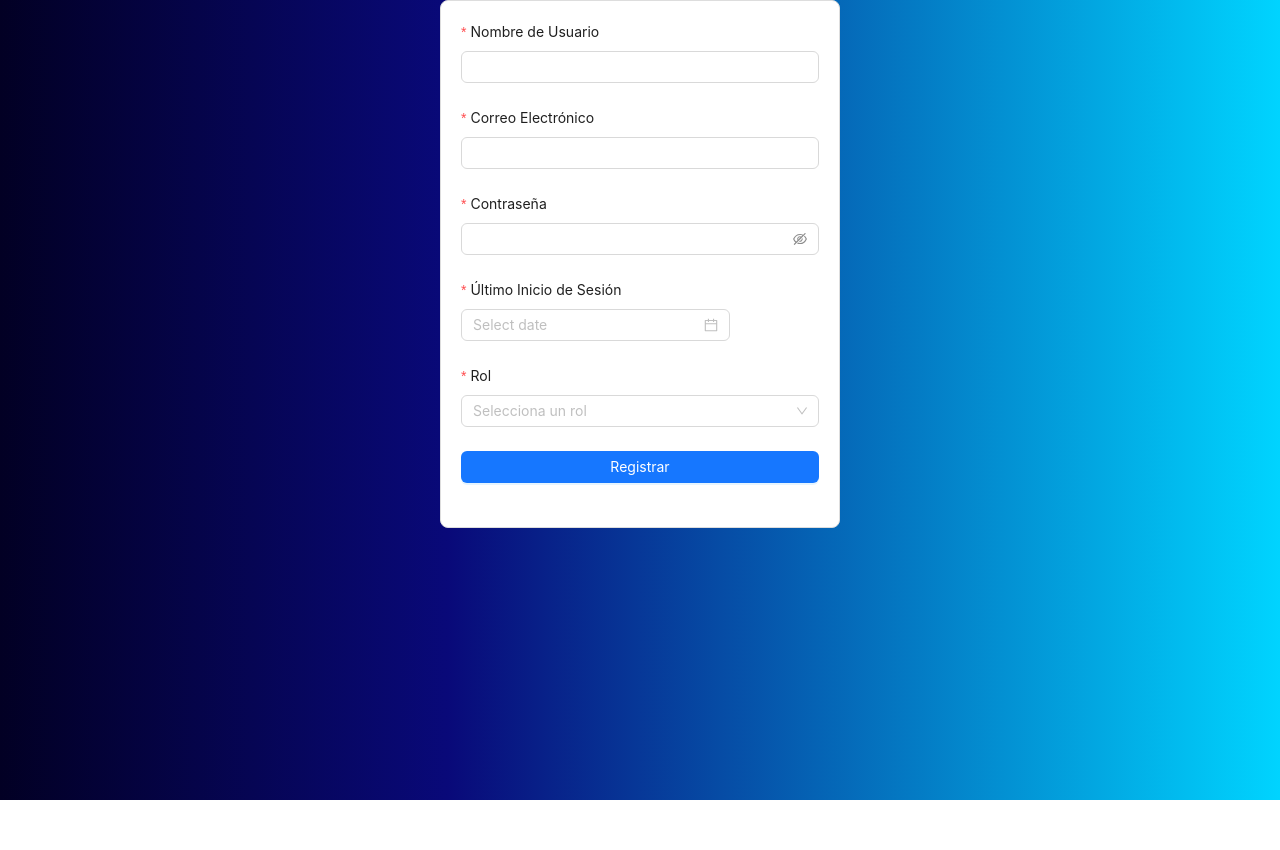
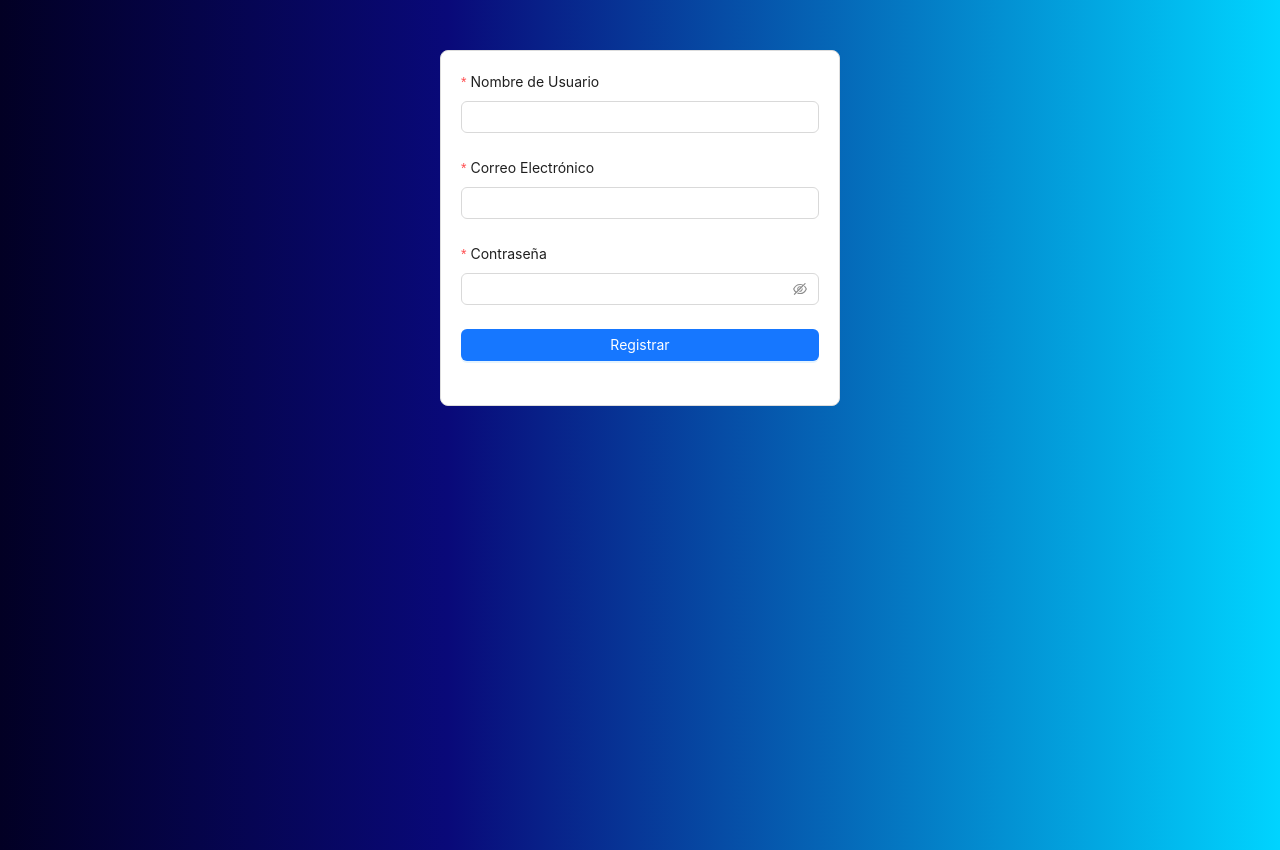
Before and after one commit to Archenyel/Escuela, a React (Create React App) app: page /registro in a window 1280 px wide. Before the commit the page ends 800 px from the top, so only its background shows below. Built offline with nearby package versions, Linux system fonts and the light colour scheme.

Commit message:
fix validation admin and user

```diff
--- a/src/Layouts/MainLayouts.js
+++ b/src/Layouts/MainLayouts.js
@@ -1,24 +1,39 @@
 import React from "react";
-import { Layout, Menu } from "antd";
+import { Layout, Menu, message } from "antd";
 import { Outlet, useNavigate } from "react-router-dom";
 
 const { Header, Sider, Content, Footer } = Layout;
 
+const rol = localStorage.getItem("role");
+
 const MainLayout = () => {
   const navigate = useNavigate();
+
+  const handleLogout = () => {
+
+    localStorage.clear();
+
+
+    message.success("Sesión cerrada correctamente");
+
+    setTimeout(() => {
+      navigate("/login");
+    }, 1000);
+  };
 
   return (
     <Layout style={{ minHeight: "100vh" }}>
       <Sider theme="light">
-        <Menu theme="light" mode="vertical" defaultSelectedKeys={["1"]}>
+        <Menu theme="light" mode="vertical" defaultSelectedKeys={["2"]}>
           <Menu.Item key="1" onClick={() => navigate("/")}>Inicio</Menu.Item>
           <Menu.Item key="2" onClick={() => navigate("/dashboard")}>Dashboard</Menu.Item>
           <Menu.Item key="3" onClick={() => navigate("/tareas")}>Nueva Tarea</Menu.Item>
           <Menu.Item key="4" onClick={() => navigate("/listaTareas")}>Tareas Personales</Menu.Item>
           <Menu.Item key="5" onClick={() => navigate("/tareasGrupo")}>Tareas de grupo</Menu.Item>
-          <Menu.Item key="6" onClick={() => navigate("/crearGrupo")}>Crear grupo</Menu.Item>
-          <Menu.Item key="7" onClick={() => navigate("/asignarTareas")}>Asignar tareas</Menu.Item>
-          <Menu.Item key="8" onClick={() => navigate("/listaUsuarios")}>Editar usuarios</Menu.Item>
+          {rol === "Líder" ? <Menu.Item key="6" onClick={() => navigate("/crearGrupo")}>Crear grupo</Menu.Item> : null}
+          {rol === "Líder" ? <Menu.Item key="7" onClick={() => navigate("/asignarTareas")}>Asignar tareas</Menu.Item> : null}
+          {rol === "Admin" ? <Menu.Item key="8" onClick={() => navigate("/listaUsuarios")}>Editar usuarios</Menu.Item> : null}
+          <Menu.Item key="9" onClick={handleLogout}>cerrar sesion</Menu.Item>
         </Menu>
       </Sider>
       <Layout>
--- a/src/Pages/Dashboard/DashBoard.js
+++ b/src/Pages/Dashboard/DashBoard.js
@@ -1,6 +1,8 @@
 import React from "react";
 import { Card } from "antd";
 console.log(localStorage.getItem("user"));
+console.log(localStorage.getItem("grupo"));
+console.log(localStorage.getItem("role"));
 
 
 const Dashboard = () => {
--- a/src/Pages/GruopTask/GroupTask.js
+++ b/src/Pages/GruopTask/GroupTask.js
@@ -2,6 +2,9 @@ import React, { useEffect, useState } from "react";
 import { Card, message, Spin, Button, Select } from "antd";
 import axios from "axios";
 import "../../Kanban.css";
+import { Typography } from "antd";
+
+const { Title, Text, Paragraph } = Typography;
 
 const { Option } = Select;
 
@@ -10,14 +13,16 @@ const GroupTaskList = () => {
   const [loading, setLoading] = useState(true);
   const [updatingTaskId, setUpdatingTaskId] = useState(null);
 
+  const user = localStorage.getItem("user");
+
   useEffect(() => {
     const fetchTasks = async () => {
       try {
-        const userName = localStorage.getItem("user");
+        const group = localStorage.getItem("grupo");
 
         const response = await axios.get("http://localhost:5000/groupTasks", {
           headers: {
-            Authorization: `Bearer ${userName}`,
+            Authorization: `Bearer ${group}`,
           },
         });
 
@@ -56,6 +61,7 @@ const GroupTaskList = () => {
     }
   };
 
+
   return (
     <div className="kanban-board">
       {loading ? (
@@ -68,14 +74,21 @@ const GroupTaskList = () => {
               .filter((task) => task.status === status)
               .map((task) => (
                 <Card key={task.id} className="kanban-card">
-                  <h3>{task.taskName}</h3>
-                  <p>{task.dueDate}</p>
+                  <Title level={4} className="task-name">
+                    {task.taskName}
+                  </Title>
+                  <Paragraph className="task-date">
+                    <Text strong>Fecha asignada:</Text> {task.dueDate}
+                  </Paragraph>
+                  <Paragraph className="task-assigned">
+                    <Text strong>Asignado a:</Text> {task.assignedTo}
+                  </Paragraph>
                   <div className="kanban-actions">
                     <Select
                       defaultValue={task.status}
                       style={{ width: 150 }}
                       onChange={(value) => handleStatusChange(task.id, value)}
-                      disabled={updatingTaskId === task.id}
+                      disabled={ !(task.assignedTo === user) }
                     >
                       {taskStatuses.map((statusOption) => (
                         <Option key={statusOption} value={statusOption}>
--- a/src/Pages/LandingPage/LandingPage.js
+++ b/src/Pages/LandingPage/LandingPage.js
@@ -12,6 +12,11 @@ const Welcome = () => {
       <Button type="primary" onClick={() => navigate("/login")}>
         Iniciar Sesión
       </Button>
+      <br />
+      <br />
+      <Button type="default" onClick={() => navigate("/registro")}>
+        crear una cuenta
+      </Button>
     </Card>
   );
 };
--- a/src/Pages/LoginPage/LoginPage.js
+++ b/src/Pages/LoginPage/LoginPage.js
@@ -26,9 +26,13 @@ const LoginForm = () => {
         throw new Error(data.error || "Error al iniciar sesión");
       }
 
-      localStorage.setItem("token", data.token);
+      //localStorage.setItem("token", data.token);
       localStorage.setItem("user", data.userName);
+      localStorage.setItem("grupo", data.grupo);
+      localStorage.setItem("role", data.rol);
+
       navigate("/dashboard");
+
     } catch (error) {
       message.error(error.message || "Hubo un problema con el inicio de sesión");
     } finally {
--- a/src/Pages/LoginPage/RegisterPage.js
+++ b/src/Pages/LoginPage/RegisterPage.js
@@ -1,10 +1,13 @@
 import React from "react";
-import { Form, Input, Button, Select, DatePicker, message } from "antd";
+import { Form, Input, Button, /*Select, DatePicker,*/ message } from "antd";
+import { useNavigate } from "react-router-dom";
 
-const { Option } = Select;
+//const { Option } = Select;
 
 const RegisterForm = () => {
   const [form] = Form.useForm();
+
+  const navigate = useNavigate();
 
   const onFinish = async (values) => {
     try {
@@ -13,19 +16,23 @@ const RegisterForm = () => {
         headers: {
           "Content-Type": "application/json",
         },
-        body: JSON.stringify(values ),
+        body: JSON.stringify(values),
       });
 
+      const data = await response.json();
+
       if (!response.ok) {
-        throw new Error("Error en el registro");
+        throw new Error(data.error || "Error en el registro");
       }
 
-      const data = await response.json();
       console.log("Registro exitoso:", data);
       message.success("Registro exitoso!");
+
+      form.resetFields();
+      navigate("/login");
     } catch (error) {
       console.error("Error:", error);
-      message.error("Hubo un problema con el registro");
+      message.error(error.message || "Ocurrió un error en el registro");
     }
   };
 
@@ -35,12 +42,25 @@ const RegisterForm = () => {
       form={form}
       layout="vertical"
       onFinish={onFinish}
-      style={{ maxWidth: 400, margin: "auto", padding: 20, border: "1px solid #ddd", borderRadius: 8, backgroundColor:"white" }}
+      style={{
+        maxWidth: 400,
+        margin: "auto",
+        marginTop: 50,
+        padding: 20,
+        border: "1px solid #ddd",
+        borderRadius: 8,
+        backgroundColor: "white",
+      }}
     >
       <Form.Item
         label="Nombre de Usuario"
         name="userName"
-        rules={[{ required: true, message: "Por favor ingresa tu nombre de usuario      !" }]}
+        rules={[
+          {
+            required: true,
+            message: "Por favor ingresa tu nombre de usuario      !",
+          },
+        ]}
       >
         <Input />
       </Form.Item>
@@ -48,7 +68,13 @@ const RegisterForm = () => {
       <Form.Item
         label="Correo Electrónico"
         name="email"
-        rules={[{ required: true, message: "Por favor ingresa tu correo electrónico!", type: "email" }]}
+        rules={[
+          {
+            required: true,
+            message: "Por favor ingresa tu correo electrónico!",
+            type: "email",
+          },
+        ]}
       >
         <Input />
       </Form.Item>
@@ -56,29 +82,15 @@ const RegisterForm = () => {
       <Form.Item
         label="Contraseña"
         name="password"
-        rules={[{ required: true, message: "Por favor ingresa tu contraseña!" }]}
+        rules={[
+          { required: true, message: "Por favor ingresa tu contraseña!" },
+          {
+            pattern: /^(?=.*[0-9])(?=.*[!@#$%^&*])/,
+            message: 'La contraseña debe contener al menos un número y un símbolo'
+          },
+        ]}
       >
         <Input.Password />
-      </Form.Item>
-
-      <Form.Item
-        label="Último Inicio de Sesión"
-        name="last_login"
-        rules={[{ required: true, message: "Por favor selecciona la fecha y hora!" }]}
-      >
-        <DatePicker showTime format="YYYY-MM-DD HH:mm:ss" />
-      </Form.Item>
-
-      <Form.Item
-        label="Rol"
-        name="rol"
-        rules={[{ required: true, message: "Por favor selecciona un rol!" }]}
-      >
-        <Select placeholder="Selecciona un rol">
-          <Option value="admin">Admin</Option>
-          <Option value="editor">Editor</Option>
-          <Option value="user">Usuario</Option>
-        </Select>
       </Form.Item>
 
       <Form.Item>
```
